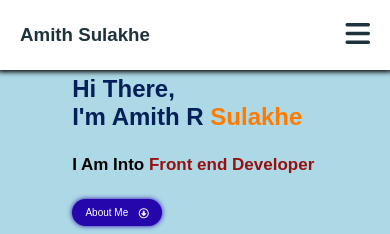
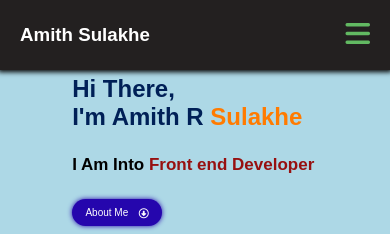
Before and after one commit to amithsulakhe/Portfolio, a plain HTML site: page index.html in a window 390 px wide. Shown: the top 234 px of the page. Drawn offline with Linux system fonts and the light colour scheme.

Commit message:
Completed

```diff
--- a/index.css
+++ b/index.css
@@ -823,8 +823,13 @@ flex-direction: column
         text-decoration: none;
         transition: 0.5s;
     }
-
-
+    .nav_container{
+        background: #232020;
+        color: white;
+    }
+   .bars{
+    color: #62b962;
+   }
     .res-sub-nav2 {
 
         display: block;
@@ -834,6 +839,7 @@ flex-direction: column
 
         justify-content: space-between;
     }
+
 
     .sub-nav2 .sections {
         color: #fff !important;
```
Also changed, not shown: images/amith.jpg (added), index.html (line endings or trailing spaces).
